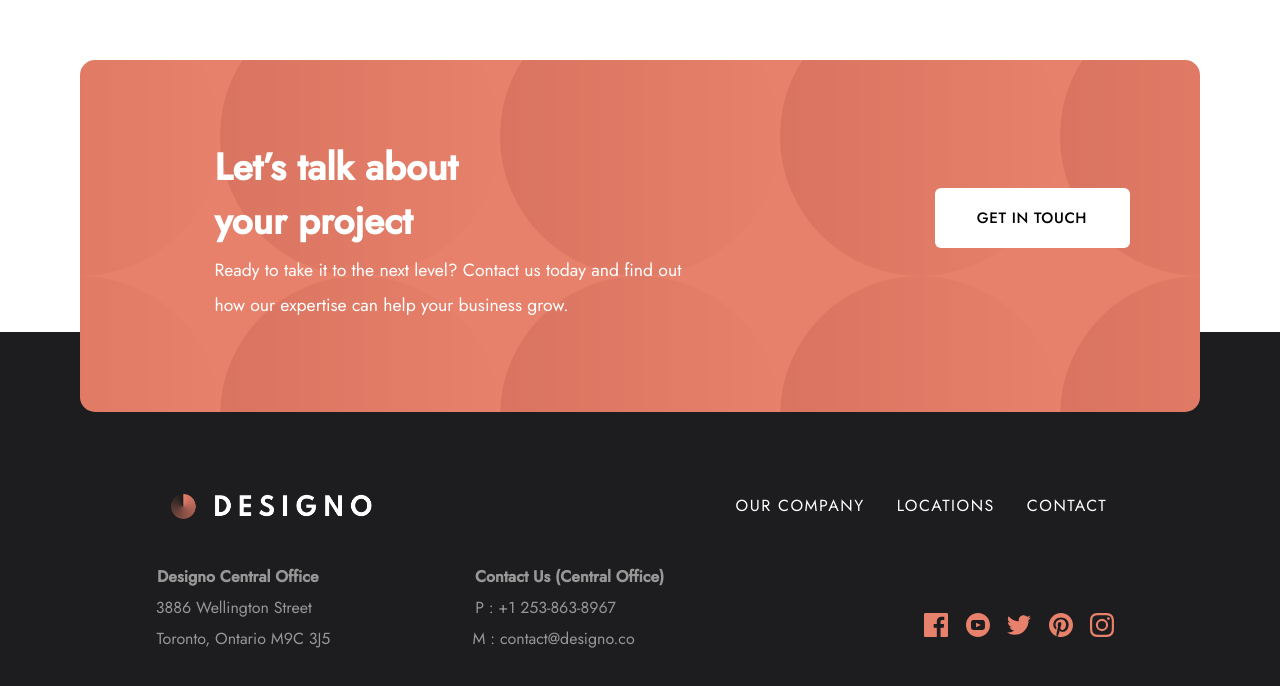
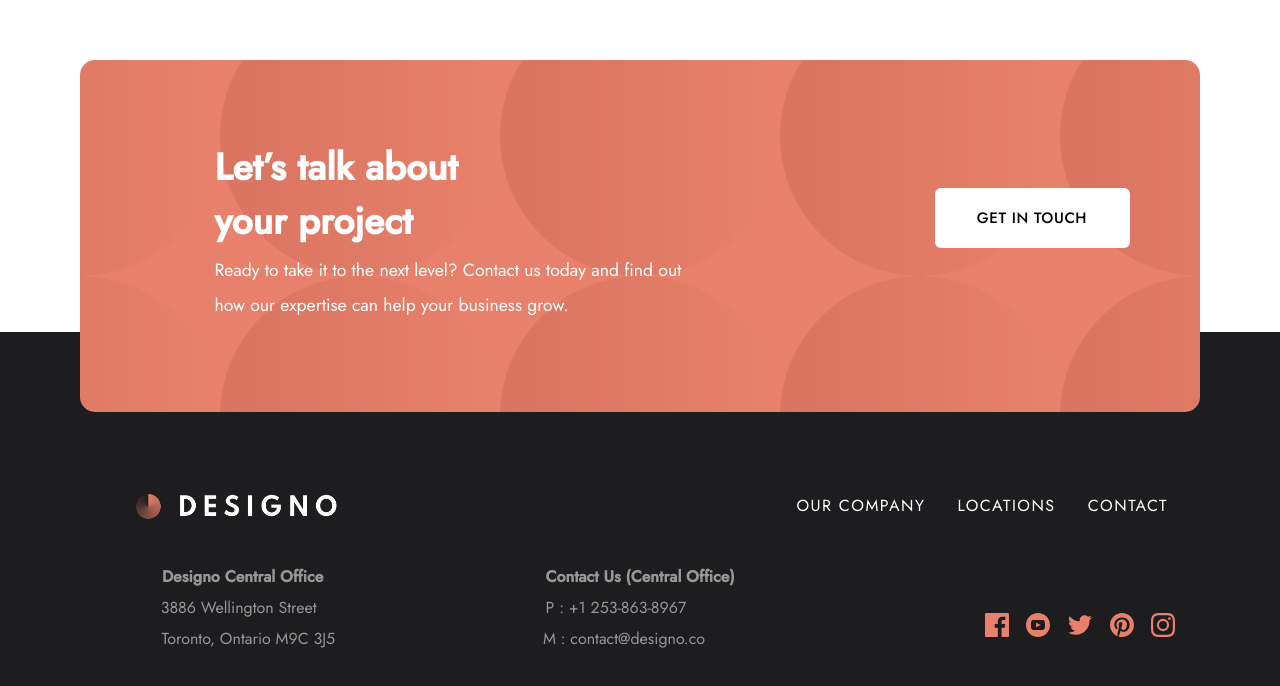
Before and after one commit to Excerity/Designo, a React (Create React App) app in the folder client/: page /About in a window 1280 px wide. Shown: the part 3056-3742 px from the top of the page. Built offline with nearby package versions, Linux system fonts and the light colour scheme.

Commit message:
update footer

```diff
--- a/client/src/components/About/AboutImages.css
+++ b/client/src/components/About/AboutImages.css
@@ -35,6 +35,7 @@
       border-radius: 15px 15px 0px 0px;
       margin-right: auto;
       margin-left: auto;
+      margin-top: 5em;
     }
 }
 
--- a/client/src/components/Footer/Footer.css
+++ b/client/src/components/Footer/Footer.css
@@ -10,7 +10,6 @@
 
   .Footer__Logo {
     width: 13em;
-
   }
 
   .Footer__Link__About {
@@ -111,30 +110,19 @@ fill: rgb(255, 173, 155);
   }
 
   .Footer-Logo-Container {
-    display: grid;
     margin-left: 5%;
-  }
-
-
-  .Footer__Logo {
-    flex: 1fr;
-
   }
 
   .Footer__Links {
     display: flex;
-
   }
-
 
   .Footer__Link
   {
     margin-bottom: 0;
     margin-right: 2em;
     position: relative;
-
   }
-
 
   .Footer__Bottom__Container {
     display: grid;
@@ -145,7 +133,6 @@ fill: rgb(255, 173, 155);
   .Footer__Middle__Para {
     white-space: nowrap;
   }
-
 
   .Icons {
     margin-right: 1em;
@@ -178,27 +165,17 @@ fill: rgb(255, 173, 155);
 
 @media (min-width:1200px) {
 
-  .Icon-Container
-
-   {
-    max-width: 89vw;
-  }
-
 .Footer-first-row {
-  max-width: 89vw;
+  max-width: 70rem;
+  margin-right: auto;
+  margin-left: auto;
 }
 
 .Footer__Bottom__Container {
-  max-width: 89vw;
-}
+  max-width: 70rem;
+  margin-right: auto;
+  margin-left: auto;
 
-.Footer__Middle__Para__One {
-  margin-right: 0;
-  margin-left: 6em;
-}
-
-.Footer-Logo-Container {
-  margin-left: 15%;
 }
 
 }
--- a/client/src/components/Footer/Footer.js
+++ b/client/src/components/Footer/Footer.js
@@ -8,7 +8,7 @@ function Footer() {
         <div className='Footer'>
             <div className='Footer-first-row'>
 
-            <div className='Footer-Logo-Container'>
+            <div className='Footer-Logo-Container' >
             <Link to='/#top'>
             <img className='Footer__Logo' src={darkLogo} alt=""/>
             </Link>
@@ -48,7 +48,7 @@ function Footer() {
         <div className='Icon-Container'>
         <ul className='Icons'>
         <li className='Footer-icon-item'>
-            <a href='https://www.facebook.com'>
+            <a href='https://www.facebook.com' target="_blank" rel="noopener noreferrer" >
                 <svg width="24" height="24" xmlns="http://www.w3.org/2000/svg">
                 <path d="M22.675 0H1.325C.593 0 0 .593 0 1.325v21.351C0 23.407.593 24 1.325 24H12.82v-9.294H9.692v-3.622h3.128V8.413c0-3.1 1.893-4.788 4.659-4.788 1.325 0 2.463.099 2.795.143v3.24l-1.918.001c-1.504 0-1.795.715-1.795 1.763v2.313h3.587l-.467 3.622h-3.12V24h6.116c.73 0 1.323-.593 1.323-1.325V1.325C24 .593 23.407 0 22.675 0z"
                  fill="#E7816B"
@@ -58,7 +58,7 @@ function Footer() {
                 </a>
             </li>
 
-       <li className='Footer-icon-item'><a href='https://www.youtube.com'>
+       <li className='Footer-icon-item'><a href='https://www.youtube.com' target="_blank" rel="noopener noreferrer" >
        <svg width="24" height="24" xmlns="http://www.w3.org/2000/svg"><path d="M12 0C5.373 0 0 5.373 0 12s5.373 12 12 12 12-5.373 12-12S18.627 0 12 0zm4.441 16.892c-2.102.144-6.784.144-8.883 0C5.282 16.736 5.017 15.622 5 12c.017-3.629.285-4.736 2.558-4.892 2.099-.144 6.782-.144 8.883 0C18.718 7.264 18.982 8.378 19 12c-.018 3.629-.285 4.736-2.559 4.892zM10 9.658l4.917 2.338L10 14.342V9.658z"
         fill="#E7816B"
         fill-rule="nonzero"
@@ -67,7 +67,7 @@ function Footer() {
            </a>
         </li>
 
-       <li className='Footer-icon-item'><a href='https://www.twitter.com'>
+       <li className='Footer-icon-item'><a href='https://www.twitter.com' target="_blank" rel="noopener noreferrer" >
        <svg width="24" height="20" xmlns="http://www.w3.org/2000/svg"><path d="M24 2.557a9.83 9.83 0 01-2.828.775A4.932 4.932 0 0023.337.608a9.864 9.864 0 01-3.127 1.195A4.916 4.916 0 0016.616.248c-3.179 0-5.515 2.966-4.797 6.045A13.978 13.978 0 011.671 1.149a4.93 4.93 0 001.523 6.574 4.903 4.903 0 01-2.229-.616c-.054 2.281 1.581 4.415 3.949 4.89a4.935 4.935 0 01-2.224.084 4.928 4.928 0 004.6 3.419A9.9 9.9 0 010 17.54a13.94 13.94 0 007.548 2.212c9.142 0 14.307-7.721 13.995-14.646A10.025 10.025 0 0024 2.557z"
         fill="#E7816B"
         fill-rule="nonzero"
@@ -76,7 +76,7 @@ function Footer() {
           </a>
         </li>
 
-       <li className='Footer-icon-item'><a href='https://www.pinterest.com'>
+       <li className='Footer-icon-item'><a href='https://www.pinterest.com' target="_blank" rel="noopener noreferrer" >
        <svg width="24" height="24" xmlns="http://www.w3.org/2000/svg"><path d="M12 0C5.373 0 0 5.372 0 12c0 5.084 3.163 9.426 7.627 11.174-.105-.949-.2-2.405.042-3.441.218-.937 1.407-5.965 1.407-5.965s-.359-.719-.359-1.782c0-1.668.967-2.914 2.171-2.914 1.023 0 1.518.769 1.518 1.69 0 1.029-.655 2.568-.994 3.995-.283 1.194.599 2.169 1.777 2.169 2.133 0 3.772-2.249 3.772-5.495 0-2.873-2.064-4.882-5.012-4.882-3.414 0-5.418 2.561-5.418 5.207 0 1.031.397 2.138.893 2.738a.36.36 0 01.083.345l-.333 1.36c-.053.22-.174.267-.402.161-1.499-.698-2.436-2.889-2.436-4.649 0-3.785 2.75-7.262 7.929-7.262 4.163 0 7.398 2.967 7.398 6.931 0 4.136-2.607 7.464-6.227 7.464-1.216 0-2.359-.631-2.75-1.378l-.748 2.853c-.271 1.043-1.002 2.35-1.492 3.146C9.57 23.812 10.763 24 12 24c6.627 0 12-5.373 12-12 0-6.628-5.373-12-12-12z"
        fill="#E7816B"
        fill-rule="nonzero"
@@ -85,7 +85,7 @@ function Footer() {
            </a>
         </li>
 
-       <li className='Footer-icon-item'><a href='https://www.instagram.com'>
+       <li className='Footer-icon-item'><a href='https://www.instagram.com' target="_blank" rel="noopener noreferrer" >
        <svg width="24" height="24" xmlns="http://www.w3.org/2000/svg"><path d="M12 2.163c3.204 0 3.584.012 4.85.07 3.252.148 4.771 1.691 4.919 4.919.058 1.265.069 1.645.069 4.849 0 3.205-.012 3.584-.069 4.849-.149 3.225-1.664 4.771-4.919 4.919-1.266.058-1.644.07-4.85.07-3.204 0-3.584-.012-4.849-.07-3.26-.149-4.771-1.699-4.919-4.92-.058-1.265-.07-1.644-.07-4.849 0-3.204.013-3.583.07-4.849.149-3.227 1.664-4.771 4.919-4.919 1.266-.057 1.645-.069 4.849-.069zM12 0C8.741 0 8.333.014 7.053.072 2.695.272.273 2.69.073 7.052.014 8.333 0 8.741 0 12c0 3.259.014 3.668.072 4.948.2 4.358 2.618 6.78 6.98 6.98C8.333 23.986 8.741 24 12 24c3.259 0 3.668-.014 4.948-.072 4.354-.2 6.782-2.618 6.979-6.98.059-1.28.073-1.689.073-4.948 0-3.259-.014-3.667-.072-4.947-.196-4.354-2.617-6.78-6.979-6.98C15.668.014 15.259 0 12 0zm0 5.838a6.162 6.162 0 100 12.324 6.162 6.162 0 000-12.324zM12 16a4 4 0 110-8 4 4 0 010 8zm6.406-11.845a1.44 1.44 0 100 2.881 1.44 1.44 0 000-2.881z"
        fill="#E7816B"
        fill-rule="nonzero"
--- a/client/src/components/Nav/NavMenu.js
+++ b/client/src/components/Nav/NavMenu.js
@@ -12,7 +12,6 @@ const NavMenu = () => {
 
   return (
    <nav className="navbar">
-
 
     <div>
      <Link to='/'>
```
Also changed, not shown: 16 other files (tests, documents, lock files or other folders).
